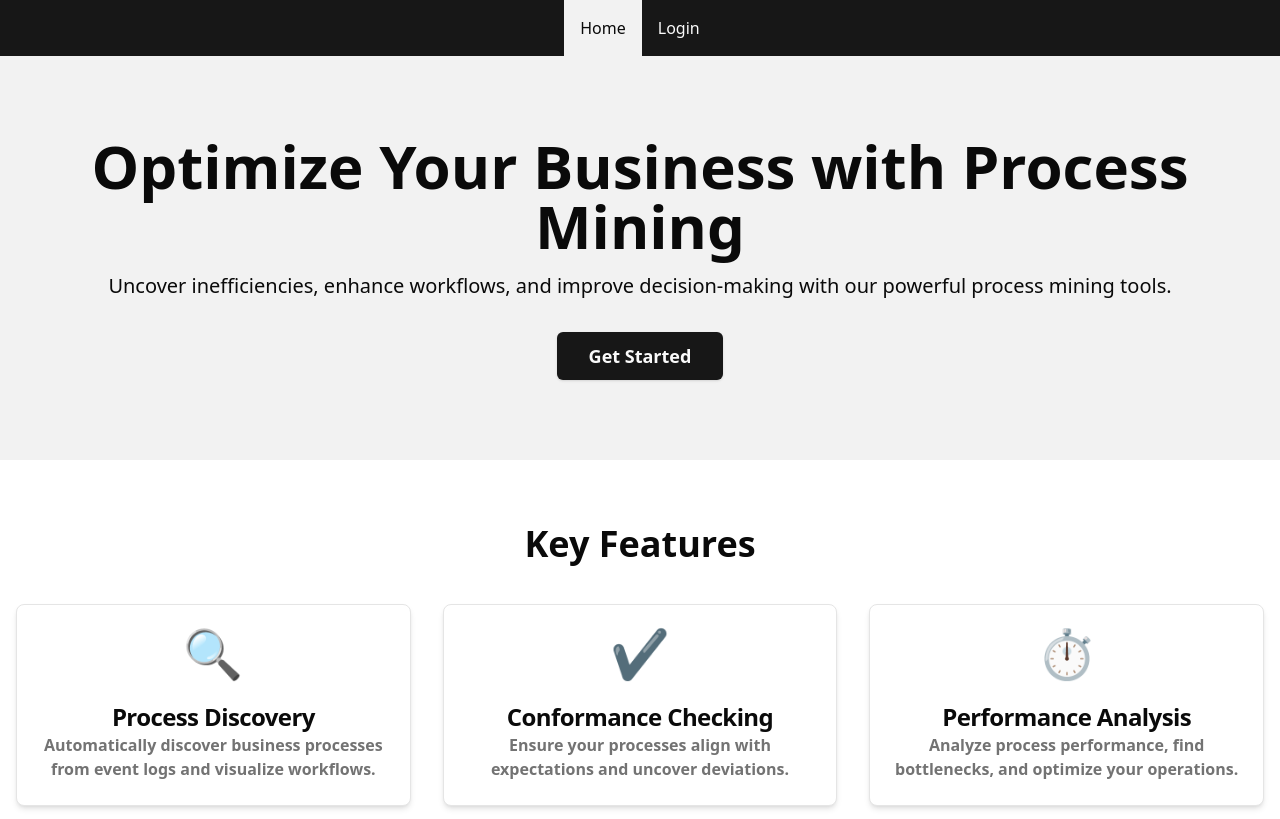
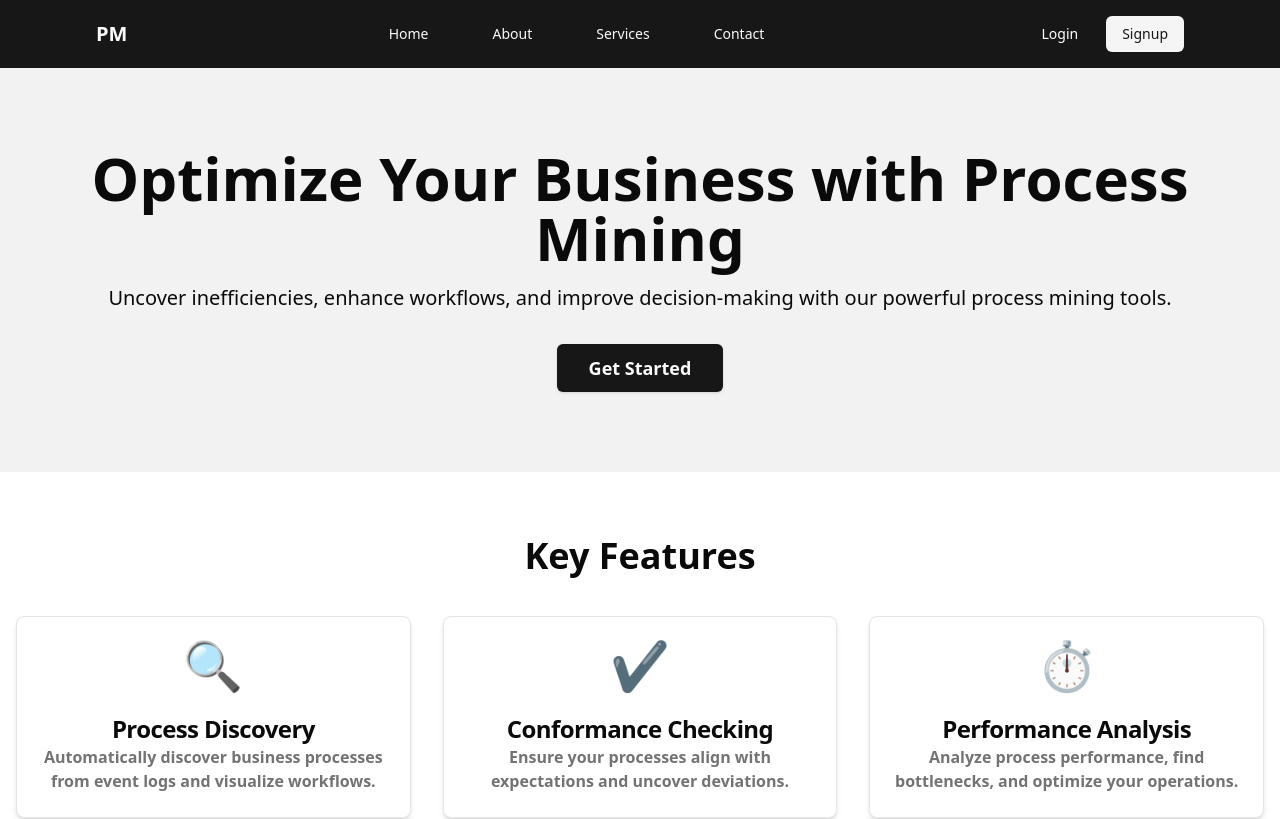
Before and after one commit to Mohammad-Vatankhah/Process-Mining-Web-App, a Next.js app in the folder Frontend/: page / in a window 1280 px wide. Shown: the top 819 px of the page. Built offline with nearby package versions, Linux system fonts and the light colour scheme.

Commit message:
navbar changed

```diff
--- a/Frontend/src/components/nav.tsx
+++ /dev/null
@@ -1,26 +0,0 @@
-"use client";
-import { cn } from "@/lib/utils";
-import Link from "next/link";
-import { usePathname } from "next/navigation";
-import React, { ComponentProps, ReactNode } from "react";
-
-export default function Nav({ children }: { children: ReactNode }) {
-  return (
-    <nav className="bg-primary text-primary-foreground flex justify-center px-4">
-      {children}
-    </nav>
-  );
-}
-
-export function NavLink(props: Omit<ComponentProps<typeof Link>, "className">) {
-  const pathname = usePathname();
-  return (
-    <Link
-      {...props}
-      className={cn(
-        "p-4 hover:bg-secondary hover:text-secondary-foreground focus:bg-secondary focus:text-secondary-foreground",
-        pathname === props.href && "bg-background text-foreground"
-      )}
-    />
-  );
-}
--- a/Frontend/src/components/navbar.tsx
+++ b/Frontend/src/components/navbar.tsx
@@ -1,13 +1,34 @@
 "use client";
-import Nav, { NavLink } from "@/components/nav";
 import { User } from "@/types/types";
 import { useEffect, useState } from "react";
 import Cookies from "js-cookie";
 import api from "@/API/API";
 import { jwtDecode } from "jwt-decode";
+import { FaBars, FaTimes } from "react-icons/fa";
+import { Button } from "./ui/button";
+import { useRouter } from "next/navigation";
 
 export default function Navbar() {
   const [user, setUser] = useState<User | undefined>();
+  const [isMobile, setIsMobile] = useState(window.innerWidth < 769);
+  const [showModal, setShowModal] = useState(false);
+
+  const router = useRouter();
+
+  const navLinks = [
+    { title: "Home", url: "/" },
+    { title: "About", url: "/about" },
+    { title: "Services", url: "/services" },
+    { title: "Contact", url: "/contact" },
+  ];
+
+  const toggleModal = () => {
+    setShowModal(!showModal);
+  };
+
+  const handleBarsIconClick = () => {
+    toggleModal();
+  };
 
   useEffect(() => {
     const fetchUser = async (accessToken: string) => {
@@ -22,16 +43,101 @@ export default function Navbar() {
     if (accessToken) {
       fetchUser(accessToken);
     }
+
+    const handleResize = () => {
+      setIsMobile(window.innerWidth < 769);
+    };
+
+    window.addEventListener("resize", handleResize);
+
+    return () => {
+      window.removeEventListener("resize", handleResize);
+    };
   }, []);
 
   return (
-    <Nav>
-      <NavLink href={"/"}>Home</NavLink>
-      {user ? (
-        <NavLink href={"/profile"}>Profile</NavLink>
+    <>
+      {!isMobile ? (
+        // Laptop Navbar Code Here
+        <nav className="bg-primary text-primary-foreground">
+          <div className="flex justify-between mx-auto items-center py-4 px-24">
+            <div className="text-primary-foreground font-bold text-xl">
+              PM
+            </div>
+            <ul className="flex gap-8 md:gap-16 items-center justify-center text-center cursor-pointer">
+              {navLinks.map((link, index) => (
+                <li key={index} className="text-primary-foreground text-sm">
+                  {link.title}
+                </li>
+              ))}
+            </ul>
+            <ul className="flex text-primary-foreground gap-3 items-center cursor-pointer">
+              <UserButtons user={user} />
+            </ul>
+          </div>
+        </nav>
       ) : (
-        <NavLink href={"/login"}>Login</NavLink>
+        // Mobile Navbar Code Here
+        <nav className="bg-primary text-primary-foreground py-4 px-4">
+          <div className="mx-auto flex justify-between items-center">
+            <div className="text-primary-foreground font-bold text-xl">
+              Logo
+            </div>
+            <div className="flex justify-end items-center gap-3 text-primary-foreground cursor-pointer">
+              <UserButtons user={user} />
+              <FaBars
+                onClick={handleBarsIconClick}
+                className="text-primary-foreground cursor-pointer"
+              />
+            </div>
+          </div>
+          {showModal && (
+            <div className="fixed inset-0 flex justify-center items-center">
+              <div className="absolute inset-0 bg-primary" />
+              <FaTimes
+                className="absolute top-6 right-4 text-primary-foreground cursor-pointer"
+                onClick={toggleModal}
+                style={{ fontSize: "16px" }}
+              />
+              <div className="relative bg-primary w-full">
+                <div className="flex flex-col gap-8 items-center justify-center h-full">
+                  {navLinks.map((link, index) => (
+                    <span
+                      key={index}
+                      className="text-secondary-foreground font-light text-2xl cursor-pointer"
+                    >
+                      {link.title}
+                    </span>
+                  ))}
+                </div>
+              </div>
+            </div>
+          )}
+        </nav>
       )}
-    </Nav>
+    </>
   );
 }
+
+const UserButtons = ({ user }: { user: User | undefined }) => {
+  const router = useRouter();
+  return (
+    <>
+      {!user ? (
+        <>
+          <Button variant="link" className="text-white" onClick={() => router.push("/login")}>
+            Login
+          </Button>
+          <Button variant="secondary" onClick={() => router.push("/signup")}>
+            Signup
+          </Button>
+        </>
+      ) : (
+        <>
+          <Button onClick={() => router.push("/profile")}>Profile</Button>
+          <Button variant="destructive">Logout</Button>
+        </>
+      )}
+    </>
+  );
+};
```
